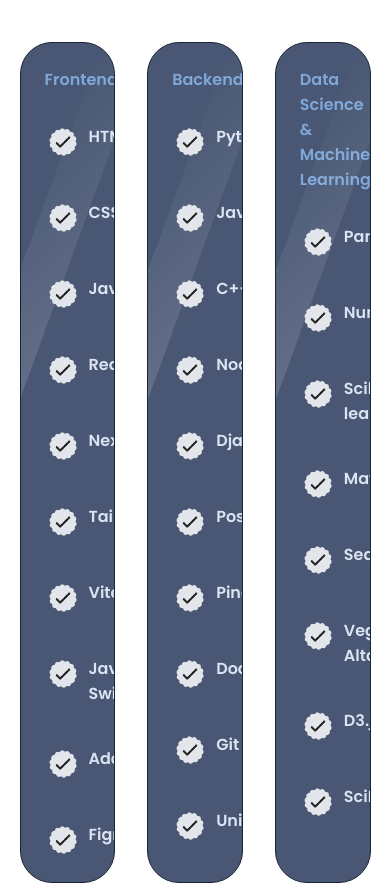
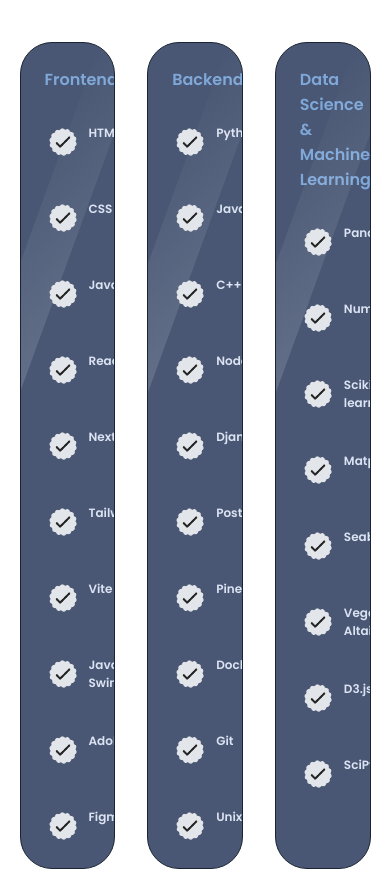
Before and after one commit to pujdesai/Pujan-Desai-Personal-Portfolio, a React (Vite) app: page /#desktop-nav in a window 390 px wide. Shown: the part 2054-2939 px from the top of the page. Built offline with nearby package versions, Linux system fonts and the light colour scheme.

Commit message:
Mobile issue

```diff
--- a/src/media.css
+++ b/src/media.css
@@ -79,14 +79,14 @@
     font-size: 1rem;
     text-align: left;
   }
-  #skills.skills-details-container {
+  #skills.details-container {
     justify-content: left;
   }
   article h3 {
-    font-size: 1rem;
+    font-size: 0.75rem;
   }
   article img {
-    height: 1rem;
+    height: 0.5rem;
   }
   .logo {
     font-size: 1.5rem;
```
